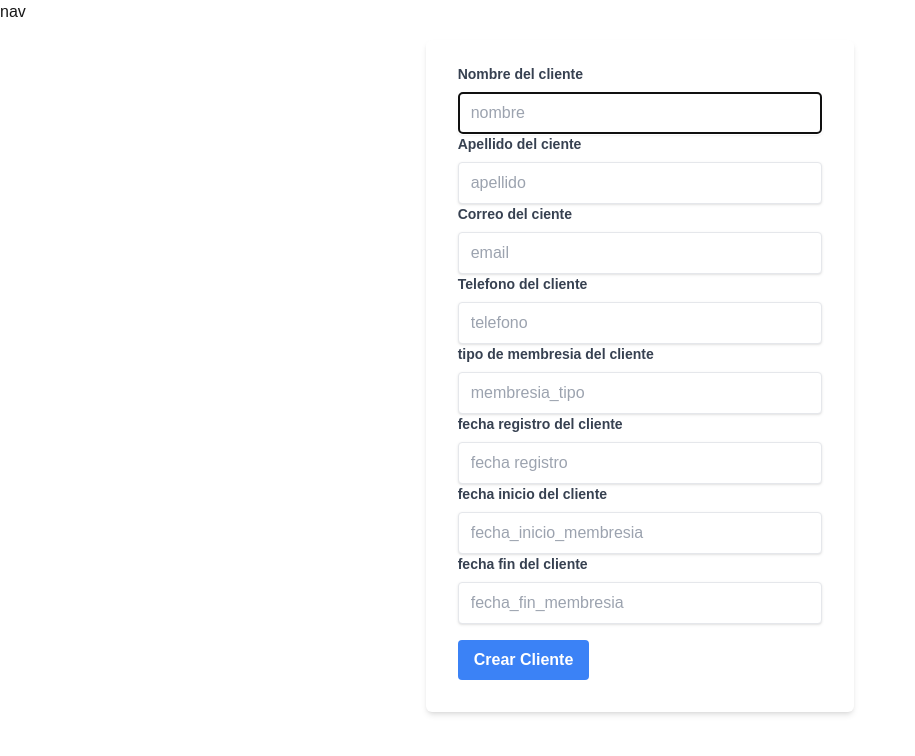
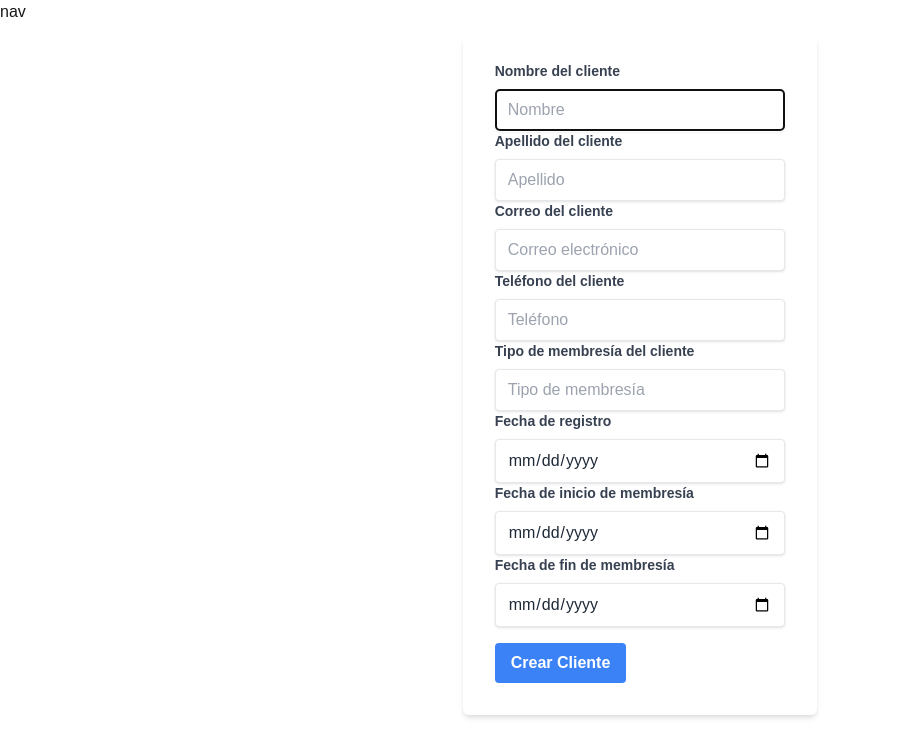
Before and after one commit to Sergiohisto/programa-git, a Next.js app: page /new in a window 1280 px wide. Shown: the top 756 px of the page, without its empty margins (0-915 px from the left). Built offline with nearby package versions, Linux system fonts and the light colour scheme.

Commit message:
se corrigio datos y funcionalidad del formulario

```diff
--- a/src/components/ClienteForm.jsx
+++ b/src/components/ClienteForm.jsx
@@ -14,7 +14,7 @@ export const ClienteForm = () => {
     fecha_inicio_membresia: "",
     fecha_fin_membresia: "",
   });
-  const form = useRef(null);
+
   const router = useRouter();
   const params = useParams();
 
@@ -31,14 +31,14 @@ export const ClienteForm = () => {
         .get(`http://localhost:3000/api/customers/${params.id}`)
         .then((res) => {
           setCliente({
-            nombre: res.data.nombre,
-            apellido: res.data.apellido,
-            email: res.data.email,
-            telefono: res.data.telefono,
-            fecha_registro: res.data.fecha_registro,
-            membresia_tipo: res.data.membresia_tipo,
-            fecha_inicio_membresia: res.data.fecha_inicio_membresia,
-            fecha_fin_membresia: res.data.fecha_fin_membresia,
+            nombre: res.data.nombre || "",
+            apellido: res.data.apellido || "",
+            email: res.data.email || "",
+            telefono: res.data.telefono || "",
+            fecha_registro: res.data.fecha_registro?.slice(0, 10) || "",
+            membresia_tipo: res.data.membresia_tipo || "",
+            fecha_inicio_membresia: res.data.fecha_inicio_membresia?.slice(0, 10) || "",
+            fecha_fin_membresia: res.data.fecha_fin_membresia?.slice(0, 10) || "",
           });
         })
         .catch((err) =>
@@ -58,137 +58,110 @@ export const ClienteForm = () => {
       } else {
         await axios.post("http://localhost:3000/api/customers", cliente);
       }
-      form.current.reset();
       router.push("/clientes");
     } catch (error) {
       console.error("Error al guardar el cliente:", error);
     }
   };
+
   return (
     <form
       onSubmit={handleSumit}
       className="bg-white shadow-md rounded-md px-8 pt-6 pb-8 mb-4"
-      ref={form}
     >
-      <label
-        className="block text-gray-700 text-sm font-bold mb-2"
-        htmlFor="nombre"
-      >
+      <label className="block text-gray-700 text-sm font-bold mb-2" htmlFor="nombre">
         Nombre del cliente
       </label>
       <input
         name="nombre"
+        type="text"
         className="shadow appearance-none border rounded w-full py-2 px-3 text-gray-800"
-        type="text"
-        placeholder="nombre"
+        placeholder="Nombre"
         value={cliente.nombre}
         onChange={handleChange}
         autoFocus
-      ></input>
+      />
 
-      <label
-        className="block text-gray-700 text-sm font-bold mb-2"
-        htmlFor="apellido"
-      >
-        Apellido del ciente
+      <label className="block text-gray-700 text-sm font-bold mb-2" htmlFor="apellido">
+        Apellido del cliente
       </label>
       <input
         name="apellido"
+        type="text"
         className="shadow appearance-none border rounded w-full py-2 px-3 text-gray-800"
-        type="text"
-        placeholder="apellido"
+        placeholder="Apellido"
         value={cliente.apellido}
         onChange={handleChange}
-      ></input>
+      />
 
-      <label
-        className="block text-gray-700 text-sm font-bold mb-2"
-        htmlFor="email"
-      >
-        Correo del ciente
+      <label className="block text-gray-700 text-sm font-bold mb-2" htmlFor="email">
+        Correo del cliente
       </label>
       <input
         name="email"
+        type="email"
         className="shadow appearance-none border rounded w-full py-2 px-3 text-gray-800"
-        type="text"
-        placeholder="email"
+        placeholder="Correo electrónico"
         value={cliente.email}
         onChange={handleChange}
-      ></input>
+      />
 
-      <label
-        className="block text-gray-700 text-sm font-bold mb-2"
-        htmlFor="telefono"
-      >
-        Telefono del cliente
+      <label className="block text-gray-700 text-sm font-bold mb-2" htmlFor="telefono">
+        Teléfono del cliente
       </label>
       <input
         name="telefono"
+        type="tel"
         className="shadow appearance-none border rounded w-full py-2 px-3 text-gray-800"
-        type="text"
-        placeholder="telefono"
+        placeholder="Teléfono"
         value={cliente.telefono}
         onChange={handleChange}
-      ></input>
-      <label
-        className="block text-gray-700 text-sm font-bold mb-2"
-        htmlFor="telefono"
-      >
-        tipo de membresia del cliente
+      />
+
+      <label className="block text-gray-700 text-sm font-bold mb-2" htmlFor="membresia_tipo">
+        Tipo de membresía del cliente
       </label>
       <input
         name="membresia_tipo"
+        type="text"
         className="shadow appearance-none border rounded w-full py-2 px-3 text-gray-800"
-        type="text"
-        placeholder="membresia_tipo"
+        placeholder="Tipo de membresía"
         value={cliente.membresia_tipo}
         onChange={handleChange}
-      ></input>
+      />
 
-      <label
-        className="block text-gray-700 text-sm font-bold mb-2"
-        htmlFor="fecha_registro"
-      >
-        fecha registro del cliente
+      <label className="block text-gray-700 text-sm font-bold mb-2" htmlFor="fecha_registro">
+        Fecha de registro
       </label>
       <input
         name="fecha_registro"
+        type="date"
         className="shadow appearance-none border rounded w-full py-2 px-3 text-gray-800"
-        type="text"
-        placeholder="fecha registro"
         value={cliente.fecha_registro}
         onChange={handleChange}
-      ></input>
+      />
 
-      <label
-        className="block text-gray-700 text-sm font-bold mb-2"
-        htmlFor="fecha_inicio_membresia"
-      >
-        fecha inicio del cliente
+      <label className="block text-gray-700 text-sm font-bold mb-2" htmlFor="fecha_inicio_membresia">
+        Fecha de inicio de membresía
       </label>
       <input
         name="fecha_inicio_membresia"
+        type="date"
         className="shadow appearance-none border rounded w-full py-2 px-3 text-gray-800"
-        type="text"
-        placeholder="fecha_inicio_membresia"
         value={cliente.fecha_inicio_membresia}
         onChange={handleChange}
-      ></input>
+      />
 
-      <label
-        className="block text-gray-700 text-sm font-bold mb-2"
-        htmlFor="fecha_fin_membresia"
-      >
-        fecha fin del cliente
+      <label className="block text-gray-700 text-sm font-bold mb-2" htmlFor="fecha_fin_membresia">
+        Fecha de fin de membresía
       </label>
       <input
         name="fecha_fin_membresia"
+        type="date"
         className="shadow appearance-none border rounded w-full py-2 px-3 text-gray-800"
-        type="text"
-        placeholder="fecha_fin_membresia"
         value={cliente.fecha_fin_membresia}
         onChange={handleChange}
-      ></input>
+      />
 
       <button className="bg-blue-500 hover:bg-blue-300 text-white font-bold py-2 px-4 rounded mt-4">
         {params.id ? "Actualizar Cliente" : "Crear Cliente"}
```
